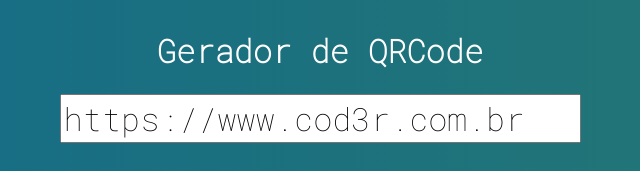
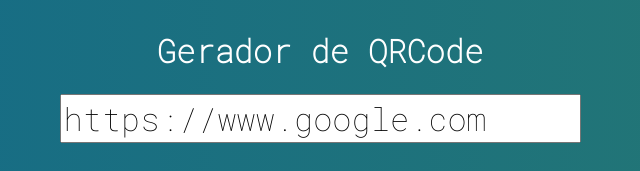
Before and after one commit to matheusfelipe1/ProjetoQRCode, a plain HTML site: page index.html in a window 1280 px wide. Shown: the top 171 px of the page, without its empty margins (320-960 px from the left). Drawn offline with Linux system fonts and the light colour scheme.

Commit message:
Primeiro commit

```diff
--- a/index.html
+++ b/index.html
@@ -25,7 +25,7 @@
             el:"#app",
             data: {
                 title:"Gerador de QRCode",
-                text:"https://www.cod3r.com.br",
+                text:"https://www.google.com",
                 qrcode: new QRious ({size: 300})
             },
             computed: {
```
